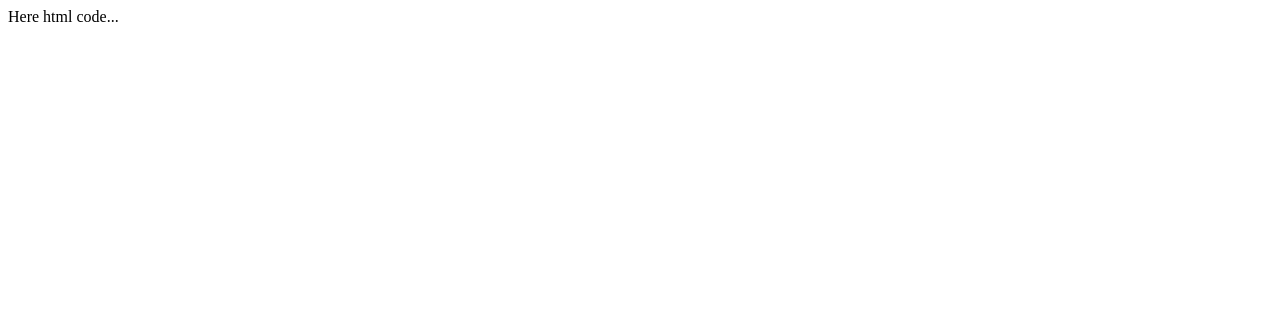
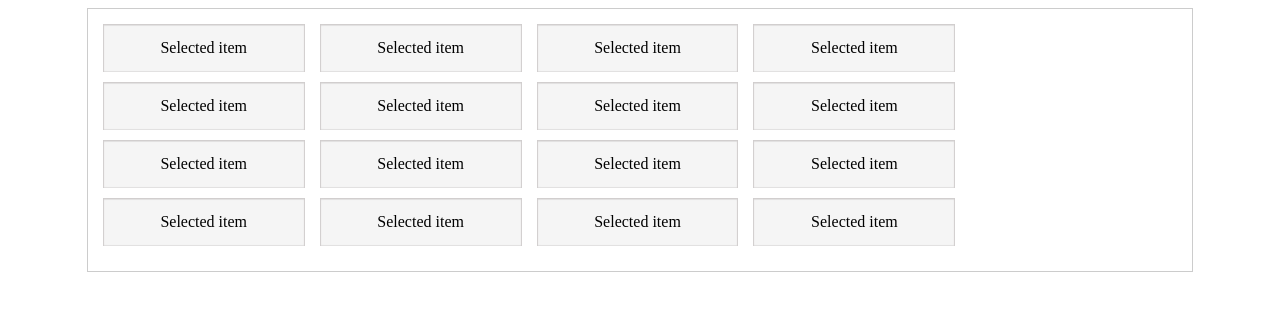
Before and after one commit to masumbillah/thumb-select, a plain HTML site: page index.html in a window 1280 px wide. Drawn offline with nearby package versions, Linux system fonts and the light colour scheme.

```diff
--- a/index.html
+++ b/index.html
@@ -16,9 +16,22 @@
     </script>
 </head>
 <body>
-	<div class="demo">
-
-       Here html code...
-
-    </div>
+<div class="parent-container" id="js-thumb-item">
+	<div class="thumb-item">Selected item</div>
+	<div class="thumb-item">Selected item</div>
+	<div class="thumb-item">Selected item</div>
+	<div class="thumb-item">Selected item</div>
+	<div class="thumb-item">Selected item</div>
+	<div class="thumb-item">Selected item</div>
+	<div class="thumb-item">Selected item</div>
+	<div class="thumb-item">Selected item</div>
+	<div class="thumb-item">Selected item</div>
+	<div class="thumb-item">Selected item</div>
+	<div class="thumb-item">Selected item</div>
+	<div class="thumb-item">Selected item</div>
+	<div class="thumb-item">Selected item</div>
+	<div class="thumb-item">Selected item</div>
+	<div class="thumb-item">Selected item</div>
+	<div class="thumb-item">Selected item</div>
+</div>
 </body>
--- a/src/css/thumbselect.css
+++ b/src/css/thumbselect.css
@@ -0,0 +1,30 @@
+.parent-container {
+    border: 1px solid #ccc;
+    padding: 15px;
+    width: 85%;
+    margin: 0 auto;
+	overflow: auto;
+}
+
+.parent-container .thumb-item {
+	margin-bottom: 10px;
+    padding: 15px;
+    float: left;
+    background: #f5f5f5;
+    margin-right: 15px;
+    min-width: 150px;
+    box-shadow: inset 0px 0.5px 1px 1px #d0cdcd;
+    text-align: center;
+    cursor: pointer;
+	width: 16%;
+}
+
+.parent-container .thumb-item:hover {
+    background: #fafafa;
+}
+
+.parent-container .thumb-item.selected{
+    background: #00a1ff;
+	color: #fff;
+	border-radius: 2px;
+}
--- a/src/js/thumbselect.js
+++ b/src/js/thumbselect.js
@@ -3,7 +3,13 @@
     var defaults = {
         /* here default option */
     };
+
     $.fn.thumselect = function () {
-	 console.log("Select thumb or list..");
+
+		//Mouse click able selected
+	       $(this).find(".thumb-item").on('click', function (e) {
+				$(this).addClass("selected").siblings().removeClass("selected");
+			});
+
     };
 }(jQuery));
```
